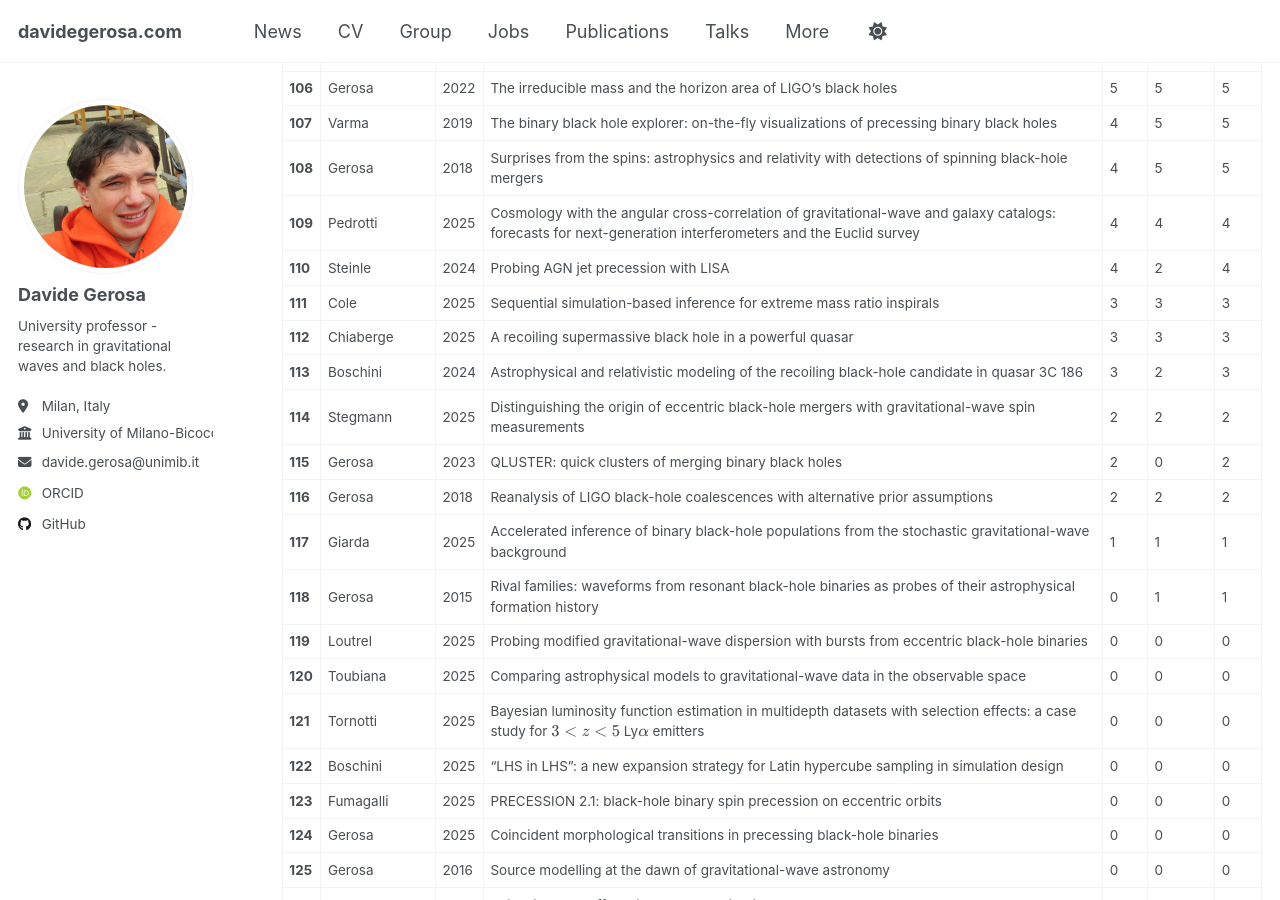
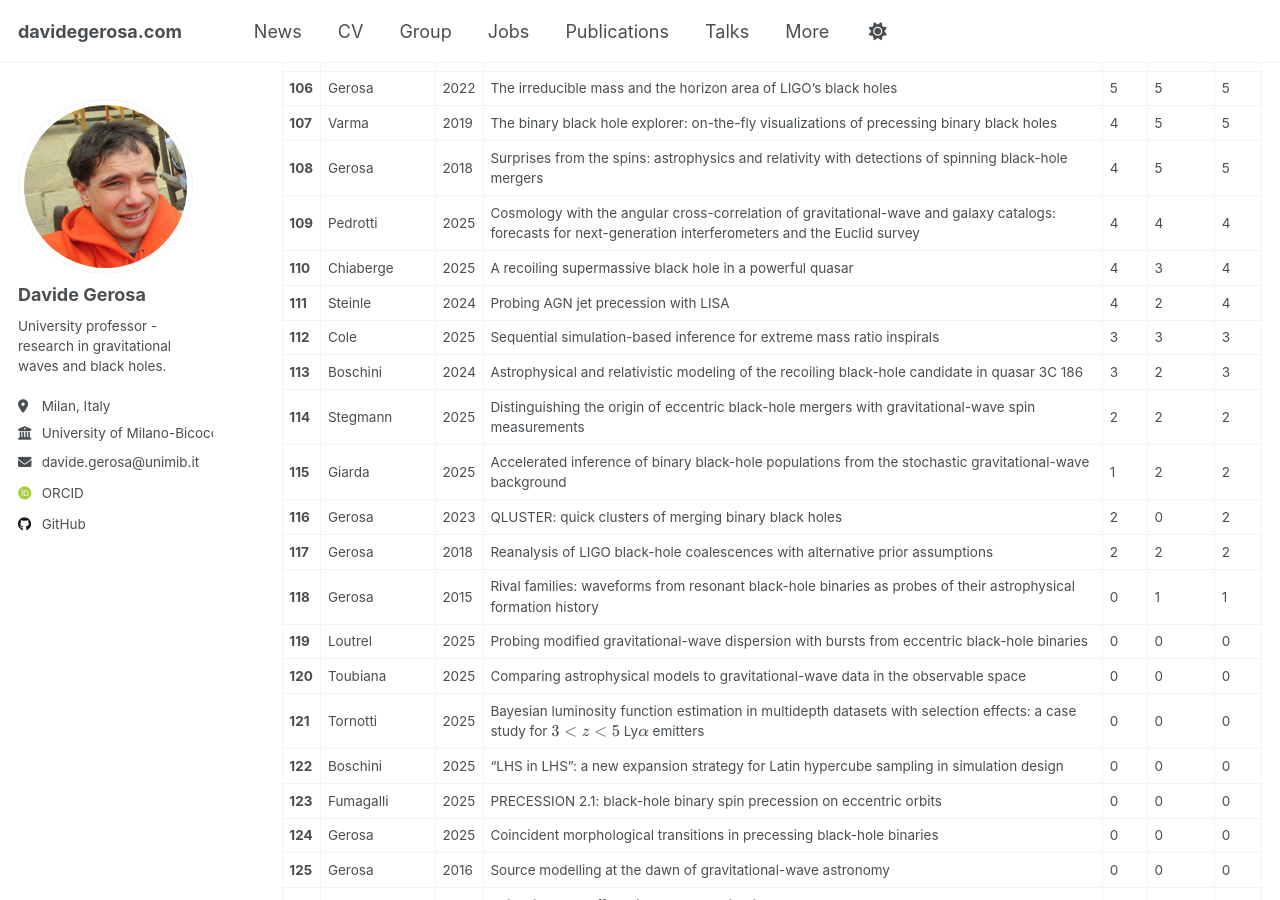
Before and after one commit to dgerosa/website, a Jekyll site: the page built from _pages/citations.md, in a window 1280 px wide and 900 px high, scrolled down 4735 px. Built offline with Jekyll 4.4.1, drawn with Linux system fonts in a browser that asks for light colours; some web fonts are replaced; some of the changed text lies outside the part shown.

Commit message:
Website update from workflow

```diff
--- a/_pages/_citations.md
+++ b/_pages/_citations.md
@@ -118,14 +118,14 @@
 | **107** | Varma | 2019 | The binary black hole explorer: on-the-fly visualizations of precessing binary black holes | 4 | 5 | 5 |
 | **108** | Gerosa | 2018 | Surprises from the spins: astrophysics and relativity with detections of spinning black-hole mergers | 4 | 5 | 5 |
 | **109** | Pedrotti | 2025 | Cosmology with the angular cross-correlation of gravitational-wave and galaxy catalogs: forecasts for next-generation interferometers and the Euclid survey | 4 | 4 | 4 |
-| **110** | Steinle | 2024 | Probing AGN jet precession with LISA | 4 | 2 | 4 |
-| **111** | Cole | 2025 | Sequential simulation-based inference for extreme mass ratio inspirals | 3 | 3 | 3 |
-| **112** | Chiaberge | 2025 | A recoiling supermassive black hole in a powerful quasar | 3 | 3 | 3 |
+| **110** | Chiaberge | 2025 | A recoiling supermassive black hole in a powerful quasar | 4 | 3 | 4 |
+| **111** | Steinle | 2024 | Probing AGN jet precession with LISA | 4 | 2 | 4 |
+| **112** | Cole | 2025 | Sequential simulation-based inference for extreme mass ratio inspirals | 3 | 3 | 3 |
 | **113** | Boschini | 2024 | Astrophysical and relativistic modeling of the recoiling black-hole candidate in quasar 3C 186 | 3 | 2 | 3 |
 | **114** | Stegmann | 2025 | Distinguishing the origin of eccentric black-hole mergers with gravitational-wave spin measurements | 2 | 2 | 2 |
-| **115** | Gerosa | 2023 | QLUSTER: quick clusters of merging binary black holes | 2 | 0 | 2 |
-| **116** | Gerosa | 2018 | Reanalysis of LIGO black-hole coalescences with alternative prior assumptions | 2 | 2 | 2 |
-| **117** | Giarda | 2025 | Accelerated inference of binary black-hole populations from the stochastic gravitational-wave background | 1 | 1 | 1 |
+| **115** | Giarda | 2025 | Accelerated inference of binary black-hole populations from the stochastic gravitational-wave background | 1 | 2 | 2 |
+| **116** | Gerosa | 2023 | QLUSTER: quick clusters of merging binary black holes | 2 | 0 | 2 |
+| **117** | Gerosa | 2018 | Reanalysis of LIGO black-hole coalescences with alternative prior assumptions | 2 | 2 | 2 |
 | **118** | Gerosa | 2015 | Rival families: waveforms from resonant black-hole binaries as probes of their astrophysical formation history | 0 | 1 | 1 |
 | **119** | Loutrel | 2025 | Probing modified gravitational-wave dispersion with bursts from eccentric black-hole binaries | 0 | 0 | 0 |
 | **120** | Toubiana | 2025 | Comparing astrophysical models to gravitational-wave data in the observable space | 0 | 0 | 0 |
```
Also changed, not shown: other parts of _pages/_citations.md (+14 -14 lines), _pages/_group.md (+1 -1 lines), _pages/_publications.md (+1 -1 lines), _pages/_talks.md (+1 -1 lines).
